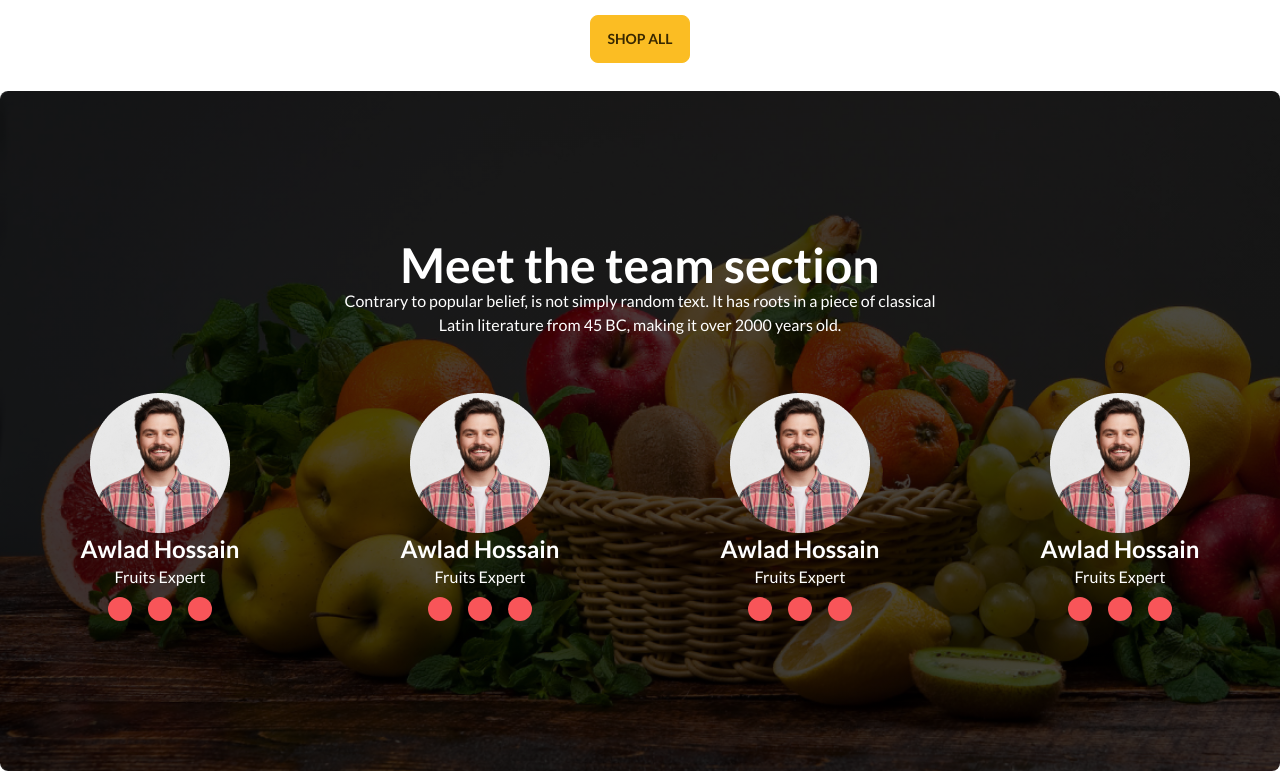
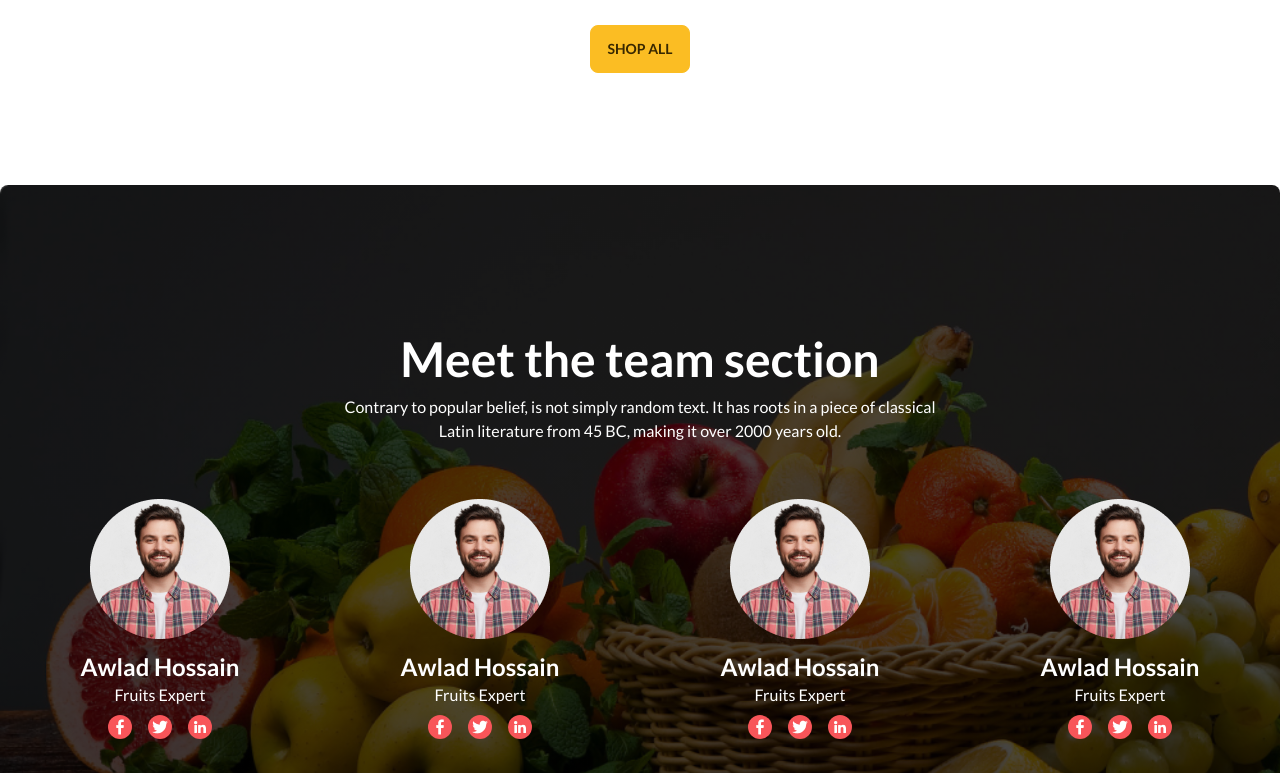
Before and after one commit to mostafizar-rahman/Fruit-Burst, a plain HTML site: page index.html in a window 1280 px wide. Shown: the part 1577-2350 px from the top of the page. Drawn offline with nearby package versions, Linux system fonts and the light colour scheme.

Commit message:
bug fix 3

```diff
--- a/index.html
+++ b/index.html
@@ -22,8 +22,15 @@
     <!-- Slick carousel -->
     <link
       rel="stylesheet"
-      href="https://cdnjs.cloudflare.com/ajax/libs/slick-carousel/1.8.1/slick.min.css"
-      integrity="sha512-yHknP1/AwR+yx26cB1y0cjvQUMvEa2PFzt1c9LlS4pRQ5NOTZFWbhBig+X9G9eYW/8m0/4OXNx8pxJ6z57x0dw=="
+      href="https://cdnjs.cloudflare.com/ajax/libs/OwlCarousel2/2.3.4/assets/owl.carousel.min.css"
+      integrity="sha512-tS3S5qG0BlhnQROyJXvNjeEM4UpMXHrQfTGmbQ1gKmelCxlSEBUaxhRBj/EFTzpbP4RVSrpEikbmdJobCvhE3g=="
+      crossorigin="anonymous"
+      referrerpolicy="no-referrer"
+    />
+    <link
+      rel="stylesheet"
+      href="https://cdnjs.cloudflare.com/ajax/libs/OwlCarousel2/2.3.4/assets/owl.theme.default.min.css"
+      integrity="sha512-sMXtMNL1zRzolHYKEujM2AqCLUR9F2C4/05cdbxjjLSRvMQIciEPCQZo++nk7go3BtSuK9kfa/s+a4f4i5pLkw=="
       crossorigin="anonymous"
       referrerpolicy="no-referrer"
     />
@@ -74,7 +81,7 @@
       </ul>
       <!-- For Moble -->
       <ul
-        class="hidden xl:hidden fixed bg-slate-600 top-0 left-0 min-[200px] p-5 leading-10 z-50 min-h-screen"
+        class="hidden nav_menu xl:hidden fixed bg-slate-600 top-0 left-0 min-[200px] p-5 leading-10 z-50 min-h-screen"
       >
         <li>
           <a class="font-medium text-white" href="/home">Home</a>
@@ -117,22 +124,25 @@
           alt=""
         />
       </div>
-      <div class="block xl:hidden">
+      <div class="block xl:hidden menu">
         <img src="./images/menu (1).png" alt="" />
       </div>
     </header>
     <main>
       <!-- Banner -->
-      <section class="banner max-w-[1440px] w-full mx-auto mt-20">
+      <section class="max-w-[1440px] w-full mx-auto xl:mt-20 mt-0 relative">
+        <div class="owl-carousel owl-theme">
           <div
-          class="relative pt-[100px] pb-[190px] rounded-lg"
+            class="relative xl:pt-[100px] py-28 xl:py-0 xl:pb-[200px] rounded-lg"
             style="
               background-image: url(./images/banner1.png);
               background-repeat: no-repeat;
             "
           >
             <div class="max-w-[661px] mx-auto text-center">
-            <h2 class="text-white font-[800] text-[72px] leading-[86px]">
+              <h2
+                class="text-white font-[800] md:text-[72px] text-[45px] leading-[86px]"
+              >
                 Exotic tastes at your doorstep
               </h2>
               <small class="text-white font-medium text-xl leading-[24px]"
@@ -145,8 +155,10 @@
                 Shop Now
               </button>
             </div>
+          </div>
+        </div>
         <div
-            class="mx-auto max-w-[1196px] w-full bg-white absolute bottom-0 left-1/2 -translate-x-1/2 rounded-lg shadow-lg py-3 px-5 grid lg:grid-cols-5 md:grid-cols-2 grid-cols-1"
+          class="mx-auto max-w-[1196px] w-full bg-white absolute -bottom-16 left-1/2 -translate-x-1/2 rounded-lg shadow-lg py-3 px-5 xl:grid lg:grid-cols-5 hidden z-50"
         >
           <div class="text-center">
             <img
@@ -189,10 +201,6 @@
             <p class="text-lg font-medium text-[#121212CC]">Mango</p>
           </div>
         </div>
-        </div>
-
-        <button class="pp2">back</button>
-        <button class="nn2">forward</button>
       </section>
 
       <section class="max-w-[1440px] w-full mx-auto pt-36">
@@ -847,12 +855,12 @@
           background-repeat: no-repeat;
           background-size: cover;
         "
-        class="max-w-[1440px] w-full py-[150px] mx-auto rounded-lg"
+        class="max-w-[1440px] w-full py-[150px] mx-auto rounded-lg mt-28"
       >
         <div class="">
           <div class="max-w-[615px] mx-auto text-center text-white">
             <h2 class="text-5xl font-bold">Meet the team section</h2>
-            <small class="text-base font-medium"
+            <small class="text-base font-medium inline-block mt-3"
               >Contrary to popular belief, is not simply random text. It has
               roots in a piece of classical Latin literature from 45 BC, making
               it over 2000 years old.</small
@@ -860,98 +868,122 @@
           </div>
           <!-- --- person -->
           <div class="flex justify-evenly flex-wrap w-full mt-14">
-            <div class="lg:basis-[25%] md:basis-1/2 basis-full">
+            <div class="lg:basis-[25%] md:basis-1/2 basis-full mb-16">
               <img src="./images/member1.png" alt="" class="mx-auto" />
-              <div class="text-white text-center">
+              <div class="text-white text-center mt-3">
                 <p class="font-bold text-2xl">Awlad Hossain</p>
                 <small class="font-medium text-base">Fruits Expert</small>
                 <ul class="flex justify-center gap-4 mt-2">
                   <li
                     class="w-[24px] h-[24px] rounded-full bg-[#F85559] flex justify-center items-center"
                   >
-                    <a href=""></a>
+                    <a href="">
+                      <img src="./images/icon.png" alt="" />
+                    </a>
                   </li>
                   <li
                     class="w-[24px] h-[24px] rounded-full bg-[#F85559] flex justify-center items-center"
                   >
-                    <a href=""></a>
+                    <a href="">
+                      <img src="./images/Icon (1).png" alt="" />
+                    </a>
                   </li>
                   <li
                     class="w-[24px] h-[24px] rounded-full bg-[#F85559] flex justify-center items-center"
                   >
-                    <a href=""></a>
+                    <a href="">
+                      <img src="./images/icon (2).png" alt="" />
+                    </a>
                   </li>
                 </ul>
               </div>
             </div>
-            <div class="lg:basis-[25%] md:basis-1/2 basis-full">
+            <div class="lg:basis-[25%] md:basis-1/2 basis-full mb-16">
               <img src="./images/member1.png" alt="" class="mx-auto" />
-              <div class="text-white text-center">
+              <div class="text-white text-center mt-3">
                 <p class="font-bold text-2xl">Awlad Hossain</p>
                 <small class="font-medium text-base">Fruits Expert</small>
                 <ul class="flex justify-center gap-4 mt-2">
                   <li
                     class="w-[24px] h-[24px] rounded-full bg-[#F85559] flex justify-center items-center"
                   >
-                    <a href=""></a>
+                    <a href="">
+                      <img src="./images/icon.png" alt="" />
+                    </a>
                   </li>
                   <li
                     class="w-[24px] h-[24px] rounded-full bg-[#F85559] flex justify-center items-center"
                   >
-                    <a href=""></a>
+                    <a href="">
+                      <img src="./images/Icon (1).png" alt="" />
+                    </a>
                   </li>
                   <li
                     class="w-[24px] h-[24px] rounded-full bg-[#F85559] flex justify-center items-center"
                   >
-                    <a href=""></a>
+                    <a href="">
+                      <img src="./images/icon (2).png" alt="" />
+                    </a>
                   </li>
                 </ul>
               </div>
             </div>
-            <div class="lg:basis-[25%] md:basis-1/2 basis-full">
+            <div class="lg:basis-[25%] md:basis-1/2 basis-full mb-16">
               <img src="./images/member1.png" alt="" class="mx-auto" />
-              <div class="text-white text-center">
+              <div class="text-white text-center mt-3">
                 <p class="font-bold text-2xl">Awlad Hossain</p>
                 <small class="font-medium text-base">Fruits Expert</small>
                 <ul class="flex justify-center gap-4 mt-2">
                   <li
                     class="w-[24px] h-[24px] rounded-full bg-[#F85559] flex justify-center items-center"
                   >
-                    <a href=""></a>
+                    <a href="">
+                      <img src="./images/icon.png" alt="" />
+                    </a>
                   </li>
                   <li
                     class="w-[24px] h-[24px] rounded-full bg-[#F85559] flex justify-center items-center"
                   >
-                    <a href=""></a>
+                    <a href="">
+                      <img src="./images/Icon (1).png" alt="" />
+                    </a>
                   </li>
                   <li
                     class="w-[24px] h-[24px] rounded-full bg-[#F85559] flex justify-center items-center"
                   >
-                    <a href=""></a>
+                    <a href="">
+                      <img src="./images/icon (2).png" alt="" />
+                    </a>
                   </li>
                 </ul>
               </div>
             </div>
-            <div class="lg:basis-[25%] md:basis-1/2 basis-full">
+            <div class="lg:basis-[25%] md:basis-1/2 basis-full mb-16">
               <img src="./images/member1.png" alt="" class="mx-auto" />
-              <div class="text-white text-center">
+              <div class="text-white text-center mt-3">
                 <p class="font-bold text-2xl">Awlad Hossain</p>
                 <small class="font-medium text-base">Fruits Expert</small>
                 <ul class="flex justify-center gap-4 mt-2">
                   <li
                     class="w-[24px] h-[24px] rounded-full bg-[#F85559] flex justify-center items-center"
                   >
-                    <a href=""></a>
+                    <a href="">
+                      <img src="./images/icon.png" alt="" />
+                    </a>
                   </li>
                   <li
                     class="w-[24px] h-[24px] rounded-full bg-[#F85559] flex justify-center items-center"
                   >
-                    <a href=""></a>
+                    <a href="">
+                      <img src="./images/Icon (1).png" alt="" />
+                    </a>
                   </li>
                   <li
                     class="w-[24px] h-[24px] rounded-full bg-[#F85559] flex justify-center items-center"
                   >
-                    <a href=""></a>
+                    <a href="">
+                      <img src="./images/icon (2).png" alt="" />
+                    </a>
                   </li>
                 </ul>
               </div>
@@ -1157,8 +1189,8 @@
 
     <!-- --- Slick carousel -->
     <script
-      src="https://cdnjs.cloudflare.com/ajax/libs/slick-carousel/1.8.1/slick.min.js"
-      integrity="sha512-XtmMtDEcNz2j7ekrtHvOVR4iwwaD6o/FUJe6+Zq+HgcCsk3kj4uSQQR8weQ2QVj1o0Pk6PwYLohm206ZzNfubg=="
+      src="https://cdnjs.cloudflare.com/ajax/libs/OwlCarousel2/2.3.4/owl.carousel.min.js"
+      integrity="sha512-bPs7Ae6pVvhOSiIcyUClR7/q2OAsRiovw4vAkX+zJbw3ShAeeqezq50RIIcIURq7Oa20rW2n2q+fyXBNcU9lrw=="
       crossorigin="anonymous"
       referrerpolicy="no-referrer"
     ></script>
--- a/script.js
+++ b/script.js
@@ -1,9 +1,13 @@
-$( document ).ready(function() {
-    $('.banner').slick({
-        infinite: true,
-        slidesToShow: 1,
-        slidesToScroll: 1,
-        prevArrow: $(".pp2"),
-        nextArrow: $(".nn2"),
-      });
+$(document).ready(function () {
+  $(".owl-carousel").owlCarousel({
+    loop: true,
+    margin: 10,
+    nav: true,
+    items: 1,
+    dots: false
+  });
+
+  $(".menu").on("click", function () {
+    $(".nav_menu").slideToggle();
+  });
 });
```
Also changed, not shown: images/Icon (1).png (added), images/icon (2).png (added), images/icon.png (added). Lines whose indentation alone changed are shown as unchanged.
